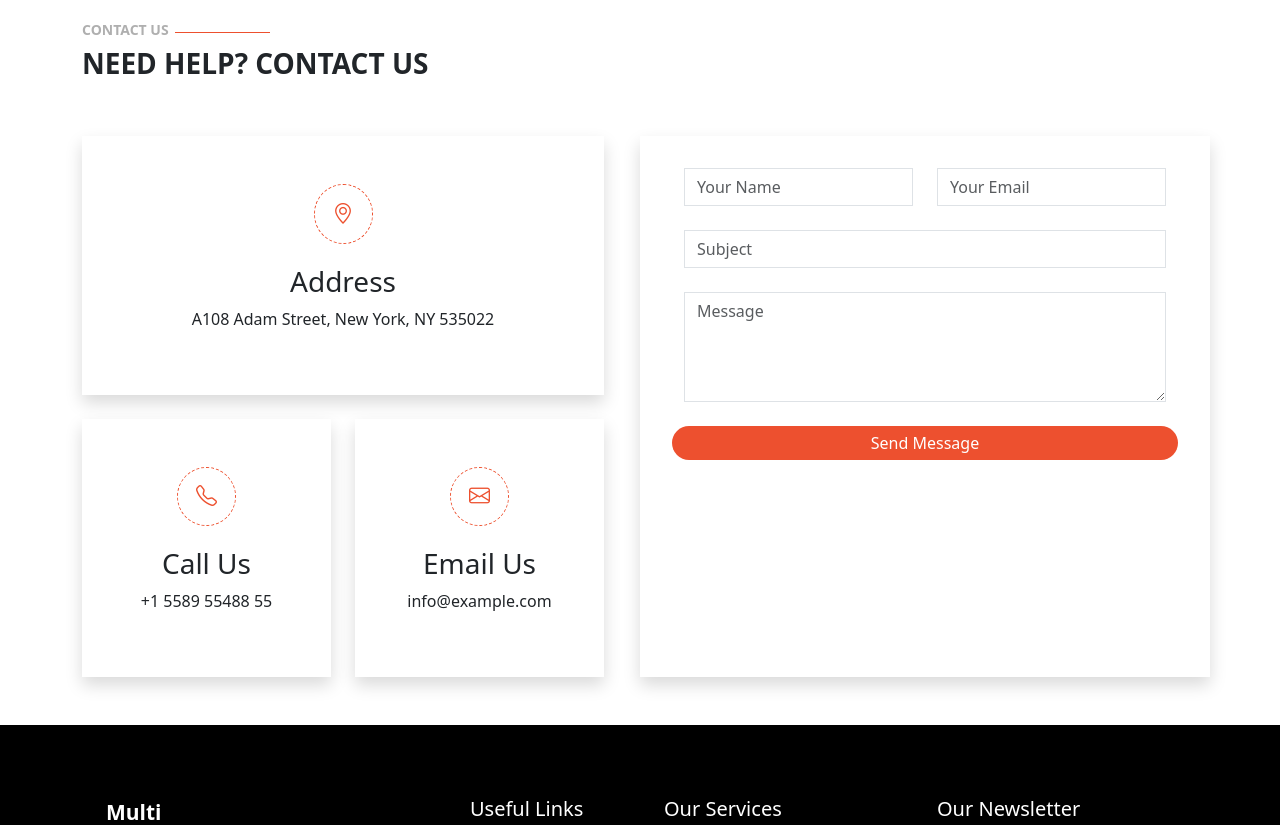
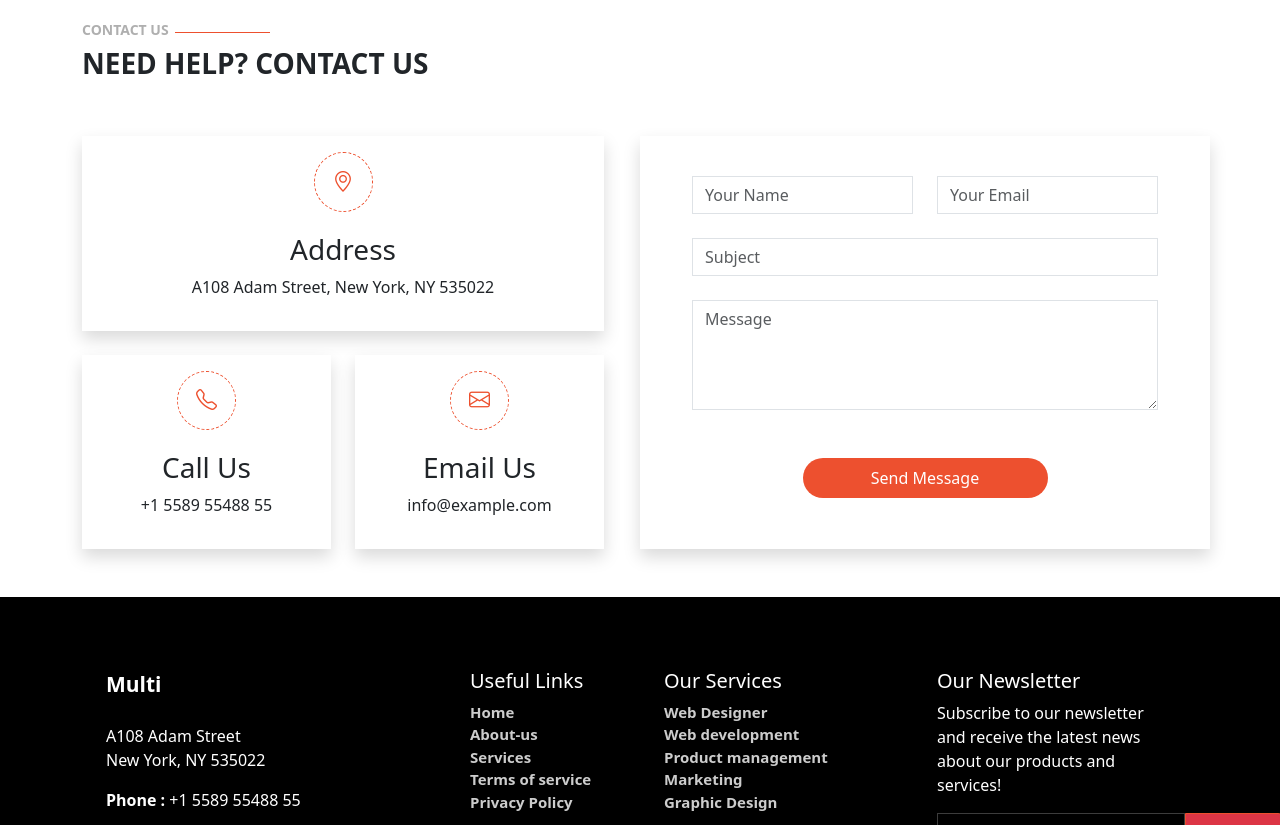
Before and after one commit to bamara-d/Examen-Test-Bootstrap, a plain HTML site: page index.html in a window 1280 px wide. Shown: the part 7130-7955 px from the top of the page. Drawn offline with nearby package versions, Linux system fonts and the light colour scheme.

Commit message:
Modification apportée

```diff
--- a/index.html
+++ b/index.html
@@ -1127,7 +1127,7 @@
             <div class="col-lg-6 col-md-12">
               <div class="row d-flex flex-column justify-content-center gap-4 ">
                 <div class="col-md-12">
-                <div class="info-icon d-flex flex-column justify-content-center align-items-center p-5 me-4 shadow">
+                <div class="info-icon d-flex flex-column justify-content-center align-items-center py-3 me-4 shadow">
                   <i class="bi bi-geo-alt"></i>
                   <h3>Address</h3>
                   <p>A108 Adam Street, New York, NY 535022</p>
@@ -1135,14 +1135,14 @@
               </div>
                 <div class="row d-flex justify-content-between">
                   <div class="col-lg-6 col-md-12">
-                  <div class="info-icon d-flex flex-column justify-content-center align-items-center shadow p-5 ">
+                  <div class="info-icon d-flex flex-column justify-content-center align-items-center shadow py-3 ">
                     <i class="bi bi-telephone"></i>
                     <h3>Call Us</h3>
                     <p>+1 5589 55488 55</p>
                   </div>
                 </div>
                   <div class="col-lg-6 col-md-12">
-                  <div class="info-icon d-flex flex-column justify-content-center align-items-center shadow p-5">
+                  <div class="info-icon d-flex flex-column justify-content-center align-items-center shadow py-3">
                     <i class="bi bi-envelope"></i>
                     <h3>Email Us</h3>
                     <p>info@example.com</p>
@@ -1153,7 +1153,7 @@
             </div>
             <div class="col-lg-6 col-md-12 shadow">
               <form action="forms/contact.php" method="post" class="php-email-form p-3">
-              <div class="row gy-4 p-3">
+              <div class="row gy-4 p-4">
 
                 <div class="col-md-6">
                   <input type="text" name="name" class="form-control rounded-0" placeholder="Your Name" required="">
@@ -1171,7 +1171,7 @@
                   <textarea class="form-control rounded-0" name="message" rows="4" placeholder="Message" required=""></textarea>
                 </div>
 
-                <button type="submit" class="btn-form">Send Message</button>
+                <button type="submit" class="btn-form mt-5 w-50 m-auto py-2">Send Message</button>
 
               </div>
             </form>
--- a/style.css
+++ b/style.css
@@ -618,7 +618,8 @@ body{
     border-radius: 20px;
     text-decoration: none;
     border: none;
-  }
+    width: 100px;
+    }
 .btn-form:hover{
     background-color: #cb4d33;
  }
```
